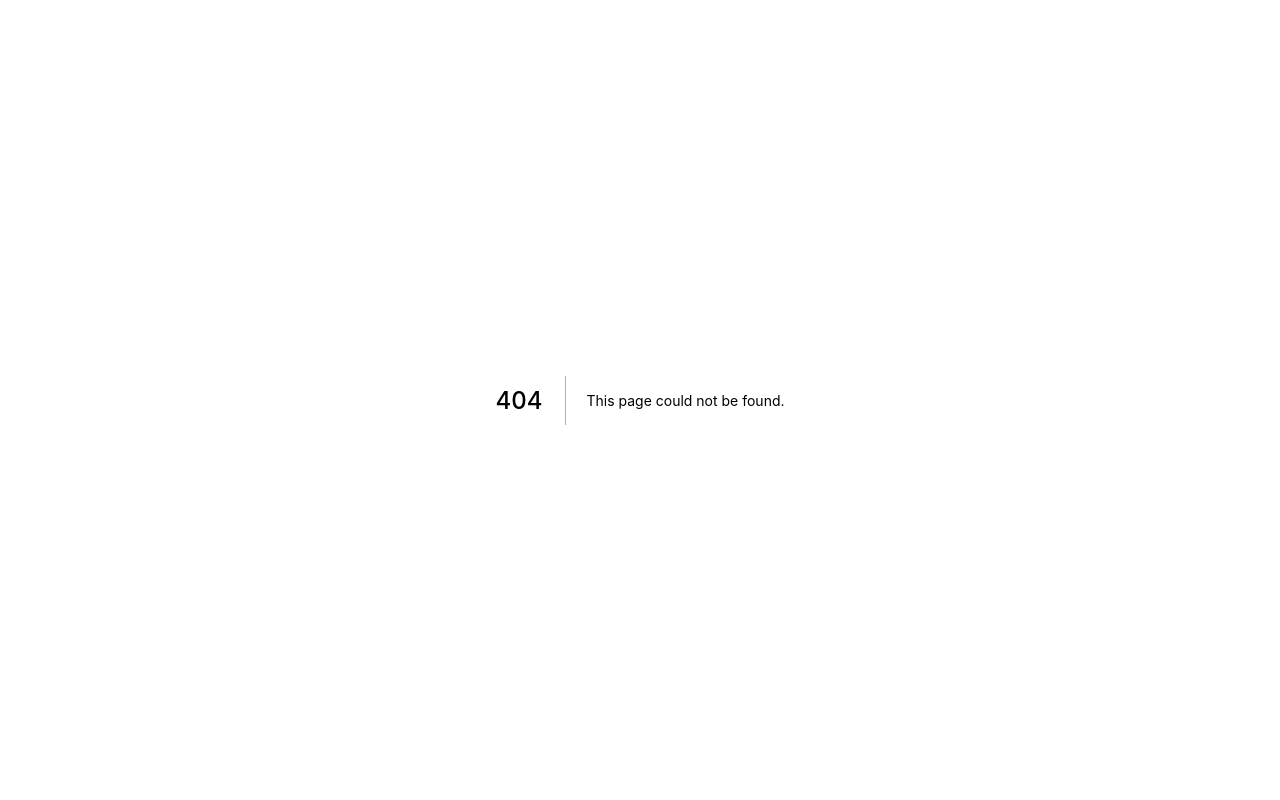
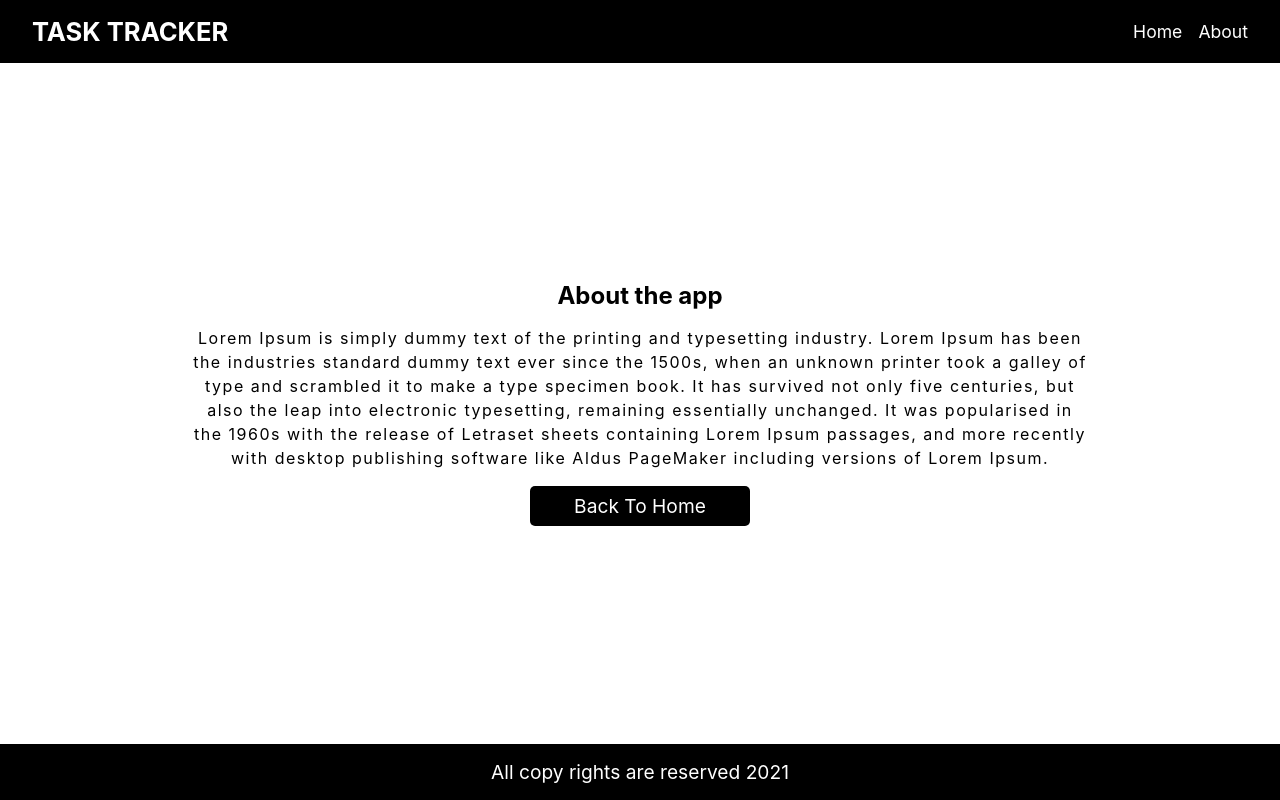
Before and after one commit to Youssef11296/nextjs-task-tracker, a Next.js app: page /about in a window 1280 px wide. Before the commit this address had no page. Built offline with nearby package versions, Linux system fonts and the light colour scheme.

Commit message:
Layout wrapper & ui first look

```diff
--- /dev/null
+++ b/components/Layout/Layout.tsx
@@ -0,0 +1,33 @@
+// modules
+import Link from "next/link";
+import { NextComponentType } from "next";
+// styles
+import Styles from "../../styles/Layout.module.css";
+
+const Layout: NextComponentType = ({ children }) => {
+  return (
+    <div className={Styles.layout}>
+      <header className={Styles.header}>
+        <div className="logo">
+          <h1>Task tracker</h1>
+        </div>
+        <nav>
+          <ul>
+            <li>
+              <Link href="/">Home</Link>
+            </li>
+            <li>
+              <Link href="/about">About</Link>
+            </li>
+          </ul>
+        </nav>
+      </header>
+      <main>{children}</main>
+      <footer className={Styles.footer}>
+        <p>All copy rights are reserved {new Date().getFullYear()}</p>
+      </footer>
+    </div>
+  );
+};
+
+export default Layout;
--- a/pages/_app.tsx
+++ b/pages/_app.tsx
@@ -1,8 +1,13 @@
-import '../styles/globals.css'
-import type { AppProps } from 'next/app'
+import "../styles/globals.css";
+import type { AppProps } from "next/app";
+import Layout from "../components/Layout/Layout";
 
 function MyApp({ Component, pageProps }: AppProps) {
-  return <Component {...pageProps} />
+  return (
+    <Layout>
+      <Component {...pageProps} />
+    </Layout>
+  );
 }
 
-export default MyApp
+export default MyApp;
--- /dev/null
+++ b/pages/about.tsx
@@ -0,0 +1,29 @@
+// styles
+import Link from "next/link";
+import Styles from "../styles/About.module.css";
+
+const about = () => {
+  return (
+    <div className={Styles.about}>
+      <div className={Styles.aboutContent}>
+        <h2>About the app</h2>
+        <p>
+          Lorem Ipsum is simply dummy text of the printing and typesetting
+          industry. Lorem Ipsum has been the industries standard dummy text ever
+          since the 1500s, when an unknown printer took a galley of type and
+          scrambled it to make a type specimen book. It has survived not only
+          five centuries, but also the leap into electronic typesetting,
+          remaining essentially unchanged. It was popularised in the 1960s with
+          the release of Letraset sheets containing Lorem Ipsum passages, and
+          more recently with desktop publishing software like Aldus PageMaker
+          including versions of Lorem Ipsum.
+        </p>
+        <button className="linkedBtn">
+          <Link href="/">Back To Home</Link>
+        </button>
+      </div>
+    </div>
+  );
+};
+
+export default about;
--- /dev/null
+++ b/styles/About.module.css
@@ -0,0 +1,16 @@
+.about {
+  height: 100%;
+  display: grid;
+  place-items: center;
+}
+
+.aboutContent {
+  max-width: 70vw;
+  text-align: center;
+}
+
+.aboutContent p {
+  letter-spacing: 1.5px;
+  line-height: 1.5rem;
+  margin: 1rem 0;
+}
--- /dev/null
+++ b/styles/Layout.module.css
@@ -0,0 +1,53 @@
+.layout {
+  display: flex;
+  flex-direction: column;
+  height: 100vh;
+}
+
+.header,
+.footer {
+  padding: 1rem 2rem;
+  display: flex;
+  justify-content: space-between;
+  align-items: center;
+  background: #000;
+}
+
+/* header */
+.header h1 {
+  color: #fff;
+  font-size: 1.6rem;
+  text-transform: uppercase;
+}
+.header nav ul {
+  display: flex;
+  align-items: center;
+  list-style: none;
+}
+
+.header nav ul li {
+  margin-right: 1rem;
+}
+
+.header nav ul li:last-child {
+  margin-right: 0rem;
+}
+
+.header nav ul li a {
+  color: #fff;
+  font-size: 1.1rem;
+  text-decoration: none;
+}
+
+/* main */
+.layout main {
+  flex: 1;
+  padding: 0 2rem;
+}
+
+/* footer */
+.footer p {
+  margin: auto;
+  color: #fff;
+  font-size: 1.2rem;
+}
--- a/styles/globals.css
+++ b/styles/globals.css
@@ -1,3 +1,13 @@
+*,
+*::after,
+*::before {
+  margin: 0;
+  padding: 0;
+  box-sizing: border-box;
+  font-family: -apple-system, BlinkMacSystemFont, "Segoe UI", Roboto, Oxygen,
+    Ubuntu, Cantarell, "Open Sans", "Helvetica Neue", sans-serif;
+}
+
 html,
 body {
   padding: 0;
@@ -6,11 +16,28 @@ body {
     Ubuntu, Cantarell, Fira Sans, Droid Sans, Helvetica Neue, sans-serif;
 }
 
+body {
+  height: 100vh;
+}
+
 a {
   color: inherit;
   text-decoration: none;
 }
 
-* {
-  box-sizing: border-box;
+.linkedBtn {
+  border: none;
+  width: 220px;
+  border-radius: 5px;
+  overflow: hidden;
 }
+
+.linkedBtn a {
+  display: inline-block;
+  width: 100%;
+  height: 100%;
+  background-color: #000;
+  color: #fff;
+  padding: 0.5rem;
+  font-size: 1.2rem;
+}
```
Also changed, not shown: styles/Home.module.css (deleted, +0 -116 lines).
